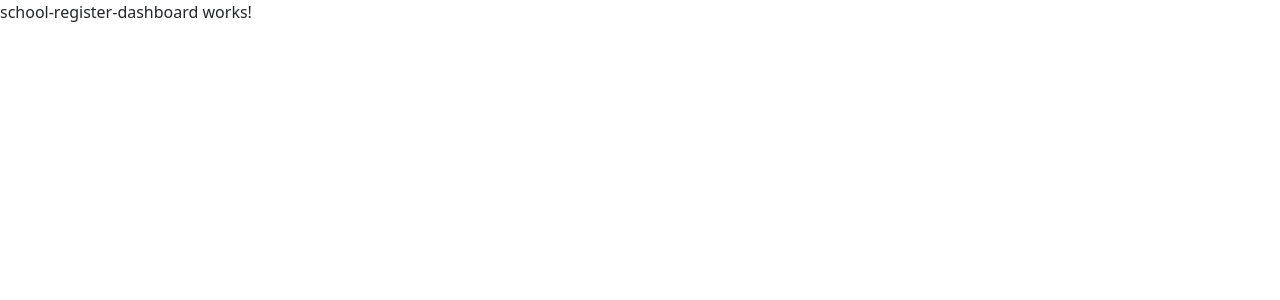
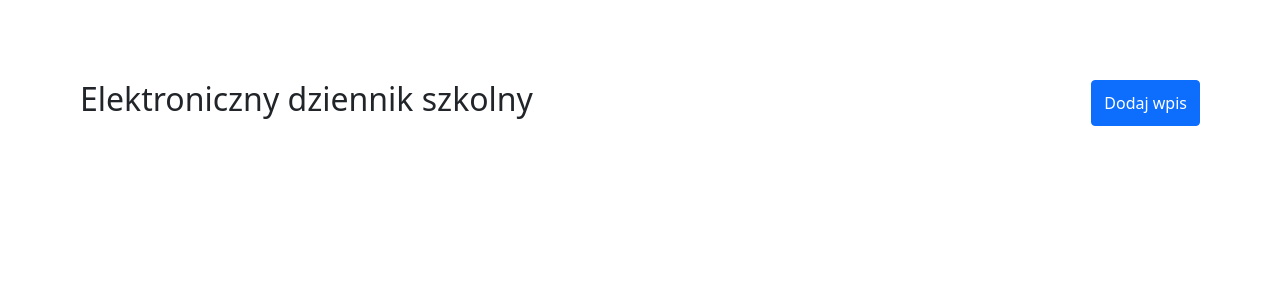
Before and after one commit to kasiaaa782/school-register-ng, an Angular app: page / in a window 1280 px wide. Shown: the top 300 px of the page. Built offline with nearby package versions, Linux system fonts and the light colour scheme.

Commit message:
Added title and button

```diff
--- /dev/null
+++ b/src/app/school-register-dashboard/header/header.component.html
@@ -0,0 +1,6 @@
+<div class="header-container">
+	<h2>Elektroniczny dziennik szkolny</h2>
+	<button type="button" class="btn btn-primary" (click)="addEntry()">
+		Dodaj wpis
+	</button>
+</div>
--- /dev/null
+++ b/src/app/school-register-dashboard/header/header.component.scss
@@ -0,0 +1,9 @@
+.header-container {
+  display: flex;
+  justify-content: space-between;
+  padding: 50px;
+
+  @media (min-width: 501px) {
+    padding: 80px;
+  }
+}
--- /dev/null
+++ b/src/app/school-register-dashboard/header/header.component.ts
@@ -0,0 +1,16 @@
+import { Component, OnInit } from '@angular/core';
+
+@Component({
+	selector: 'app-header',
+	templateUrl: './header.component.html',
+	styleUrls: ['./header.component.scss'],
+})
+export class HeaderComponent implements OnInit {
+	constructor() {}
+
+	ngOnInit(): void {}
+
+	addEntry(): void {
+		console.log('dodaj wpis');
+	}
+}
--- a/src/app/school-register-dashboard/school-register-dashboard.component.html
+++ b/src/app/school-register-dashboard/school-register-dashboard.component.html
@@ -1 +1 @@
-<p>school-register-dashboard works!</p>
+<app-header></app-header>
```
Also changed, not shown: src/app/app.module.ts (+10 -11 lines).
